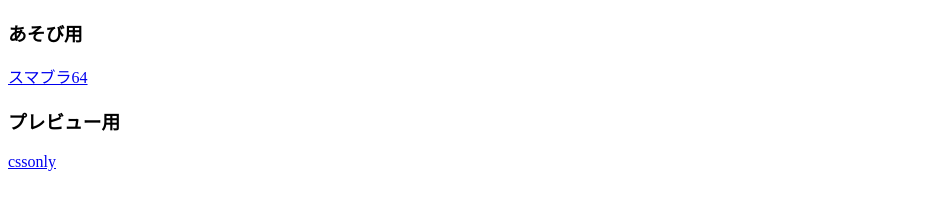
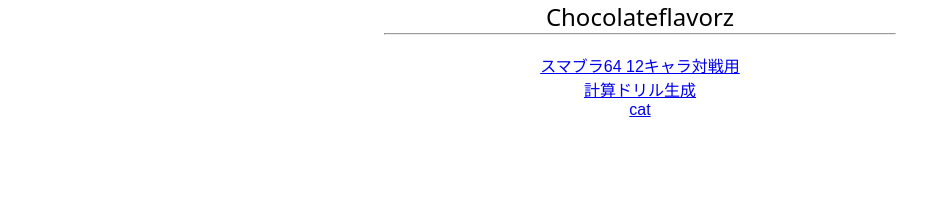
Before and after one commit to chocolateflavorz/chocolateflavorz.github.io, a plain HTML site: page index.html in a window 1280 px wide. Shown: the whole page, without its empty margins (0-951 px from the left). Drawn offline with Linux system fonts and the light colour scheme; a web font is replaced by a local one.

Commit message:
update main page

```diff
--- a/index.html
+++ b/index.html
@@ -1,14 +1,20 @@
 <!DOCTYPE html>
-
 <html>
 <head>
     <meta charset="utf-8">
+    <link rel="stylesheet" href="style.css">
+    <link rel="preconnect" href="https://fonts.googleapis.com">
+    <link rel="preconnect" href="https://fonts.gstatic.com" crossorigin>
+    <link href="https://fonts.googleapis.com/css2?family=Hanalei&display=swap" rel="stylesheet">
     <title>orange chocolate</title>
 </head>
 <body>
-    <h3>あそび用</h3>
-    <a href="./smash64/index.html">スマブラ64</a>
-    <h3>プレビュー用</h3>
-    <a href="./pre/cssonly.html">cssonly</a>
+    <div class="content">
+        <h2 id="title">Chocolateflavorz</h2>
+        <hr><br>
+        <a href="./smash64/index.html">スマブラ64 12キャラ対戦用</a><br>
+        <a href="./compl.html">計算ドリル生成</a><br>
+        <a href="./pre/cssonly.html">cat</a>
+    </div>
 </body>
 </html>
--- /dev/null
+++ b/style.css
@@ -0,0 +1,19 @@
+
+body {
+    margin: 0;
+}
+.content {
+    text-align: center;
+    width: 40vw;
+    margin: 0 auto;
+}
+#title {
+    font-family: "Hanalei", system-ui;
+    font-weight: 400;
+    font-style: normal;
+}
+.content * {
+    font-family: sans-serif;
+    margin: 0;
+    padding: 0;
+}
```
